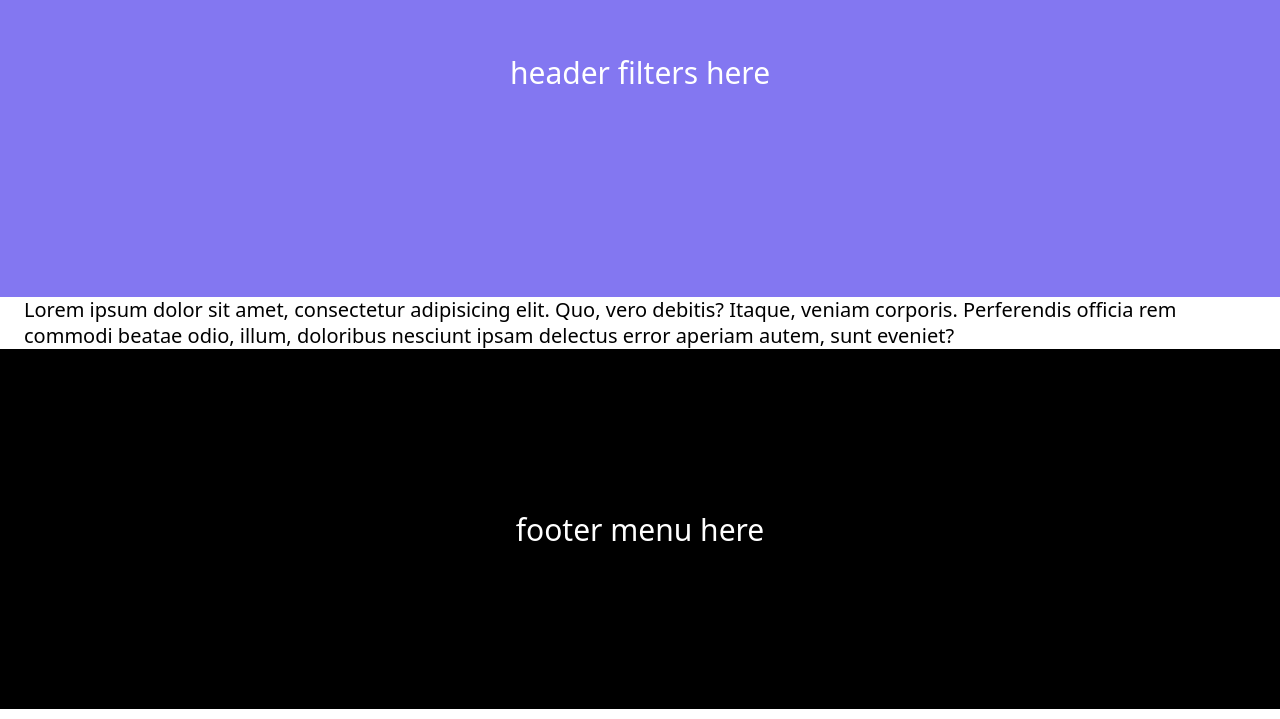
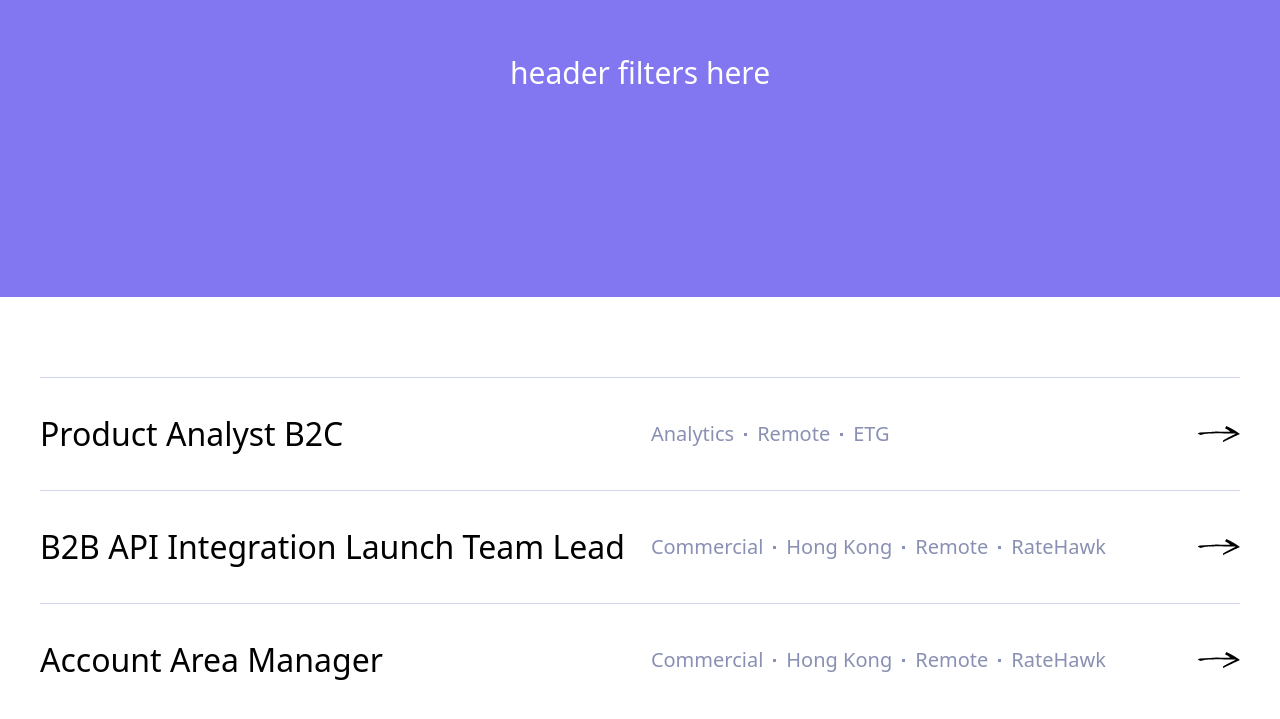
Before and after one commit to gvozdenkov/form-games, a website built with Vite: page index.html in a window 1280 px wide. Shown: the part 153-872 px from the top of the page. Built offline with nearby package versions, Linux system fonts and the light colour scheme.

Commit message:
feat: job list styles

```diff
--- a/index.html
+++ b/index.html
@@ -14,11 +14,48 @@
       </div>
     </header>
     <main class="content">
-      <p>
-        Lorem ipsum dolor sit amet, consectetur adipisicing elit. Quo, vero debitis? Itaque, veniam
-        corporis. Perferendis officia rem commodi beatae odio, illum, doloribus nesciunt ipsam
-        delectus error aperiam autem, sunt eveniet?
-      </p>
+      <section id="vacancy-list" class="vacancy-list">
+        <ul>
+          <li class="vacancy-list__item">
+            <a href="#">
+              Product Analyst B2C
+              <ul aria-hidden>
+                <li>Analytics</li>
+                <li>Remote</li>
+                <li>ETG</li>
+              </ul>
+              <div class="vacancy-list__arrow"></div>
+            </a>
+          </li>
+          <li class="vacancy-list__item">
+            <a href="#">
+              B2B API Integration Launch Team Lead
+              <ul aria-hidden>
+                <li>Commercial</li>
+                <li>Hong Kong</li>
+                <li>Remote</li>
+                <li>RateHawk</li>
+              </ul>
+              <div class="vacancy-list__arrow"></div>
+            </a>
+          </li>
+          <li class="vacancy-list__item">
+            <a href="#">
+              Account Area Manager
+              <ul aria-hidden>
+                <li>Commercial</li>
+                <li>Hong Kong</li>
+                <li>Remote</li>
+                <li>RateHawk</li>
+              </ul>
+              <div class="vacancy-list__arrow"></div>
+            </a>
+          </li>
+        </ul>
+      </section>
+
+      <!-- We are waiting for you -->
+      <section class="tell-about"></section>
     </main>
     <footer class="footer">
       <div class="main-width">
--- a/src/styles/components/index.css
+++ b/src/styles/components/index.css
@@ -1,2 +1,3 @@
 @import url(./header.css);
+@import url(./vacancy-list.css);
 @import url(./footer.css);
--- /dev/null
+++ b/src/styles/components/vacancy-list.css
@@ -0,0 +1,146 @@
+.vacancy-list {
+  margin-block: 80px;
+}
+
+.vacancy-list__item {
+  --transition: 250ms ease-out;
+  --title-fz: 24px;
+  --title-lh: 1.25;
+  --tag-fz: 14px;
+  --tag-lh: 1.43;
+  --tag-dot-size: 2px;
+  --hover-inline-padding: 14px;
+
+  border-radius: 16px;
+  padding-inline: var(--hover-inline-padding);
+  width: calc(100% + var(--hover-inline-padding) * 2);
+  position: relative;
+  left: calc(var(--hover-inline-padding) * -1);
+
+  transition: var(--transition);
+}
+
+.vacancy-list__item::before {
+  content: '';
+  display: block;
+  height: 1px;
+  width: 100%;
+  background-color: var(--_clr-grey-75);
+  transition: var(--transition);
+}
+
+/* disable dividers on hover */
+
+.vacancy-list__item:hover {
+  background-color: var(--clr-hover);
+}
+
+.vacancy-list__item:hover::before {
+  opacity: 0;
+}
+
+.vacancy-list__item:hover + .vacancy-list__item::before {
+  opacity: 0;
+}
+
+/* ^^^^ disable dividers on hover */
+
+.vacancy-list__item:hover .vacancy-list__title {
+  color: var(--clr-accent);
+}
+
+.vacancy-list__item:hover .vacancy-list__arrow {
+  background-color: var(--clr-accent);
+}
+
+.vacancy-list__item > a {
+  display: grid;
+  grid-template:
+    'title . arrow'
+    '. . arrow' 8px
+    'tags . arrow'
+    / 1fr 20px max-content;
+
+  color: var(--_clr-neutral-900);
+  padding-block: 32px;
+
+  /* job title styles */
+  grid-area: title;
+  font-size: var(--title-fz);
+  line-height: var(--title-lh);
+  font-weight: 400;
+  transition: var(--transition);
+}
+
+/* job tags styles */
+.vacancy-list__item ul {
+  --gap: 20px;
+
+  grid-area: tags;
+  display: flex;
+  flex-wrap: wrap;
+  gap: calc(var(--gap) / 2);
+  row-gap: 4px;
+
+  font-size: var(--tag-fz);
+  line-height: var(--tag-lh);
+  font-weight: 400;
+  color: var(--_clr-grey-100);
+  list-style-type: disc;
+
+  > li {
+    display: grid;
+    grid-auto-flow: column;
+    align-items: center;
+    gap: calc(var(--gap) / 2);
+  }
+
+  > li:not(:last-of-type)::after {
+    content: '';
+    width: var(--tag-dot-size);
+    height: var(--tag-dot-size);
+    background-color: currentColor;
+  }
+}
+
+.vacancy-list__arrow {
+  display: none;
+  width: 42px;
+  height: 16px;
+  grid-area: arrow;
+  place-self: stretch;
+  place-self: center;
+  mask: no-repeat center / contain url('/images/icons/arrow.svg');
+  background-color: var(--clr-text);
+  transition: var(--transition);
+}
+
+@media (width >= 600px) {
+  .vacancy-list__item {
+    --title-fz: 32px;
+    --title-lh: 1;
+    --tag-fz: 20px;
+    --tag-lh: 1.4;
+    --tag-dot-size: 3px;
+  }
+  .vacancy-list__arrow {
+    display: block;
+  }
+}
+
+@media (width >= 768px) {
+  .vacancy-list__item {
+    --hover-inline-padding: 28px;
+  }
+}
+
+@media (width >= 1280px) {
+  .vacancy-list__item > a {
+    display: grid;
+    grid-template:
+      'title . tags . arrow'
+      / 630fr 20px 562fr 20px max-content;
+
+    padding-block: 40px;
+  }
+}
--- a/src/styles/layout.css
+++ b/src/styles/layout.css
@@ -37,3 +37,9 @@
 .main-width {
   grid-column: main;
 }
+
+@media (width >= 768px) {
+  .layout {
+    --gutter: 40px;
+  }
+}
--- a/src/styles/root.css
+++ b/src/styles/root.css
@@ -1,6 +1,8 @@
 :root {
   --_clr-neutral-900: #000;
   --_clr-neutral-100: #fff;
+  --_clr-grey-100: #8a90b3;
+  --_clr-grey-75: #d1d5ed;
 
   --_clr-purple-400: #8377f1;
 
```
Also changed, not shown: public/images/icons/arrow.svg (added).
